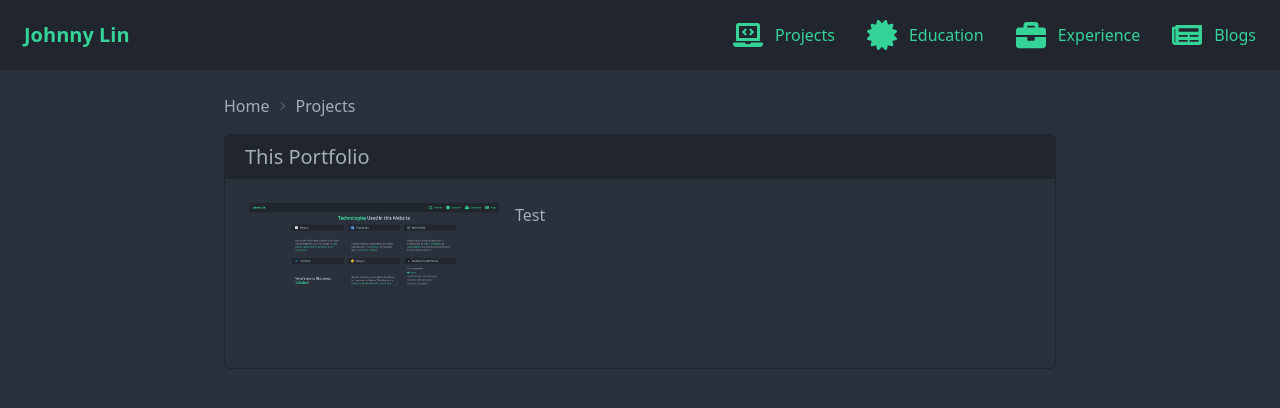
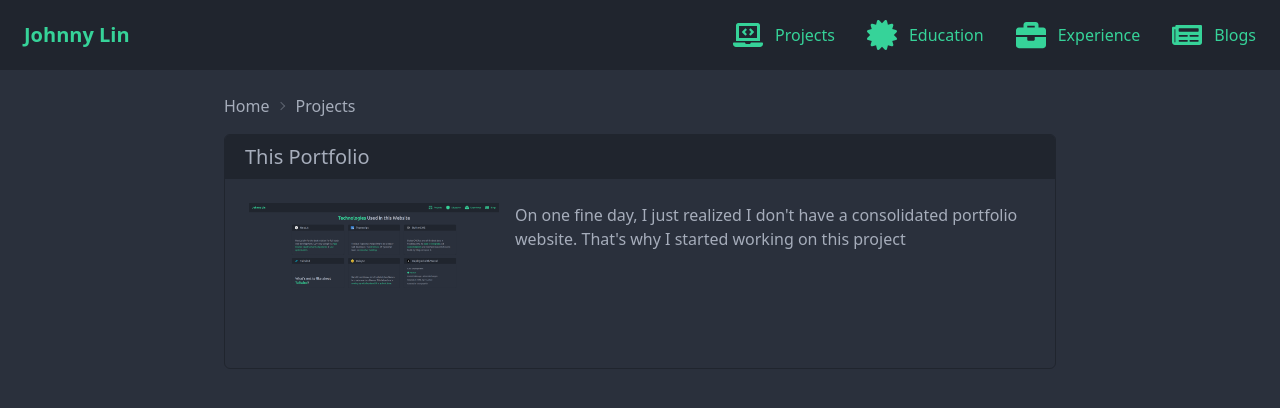
Before and after one commit to darkliyznyanlin910/knl-portfolio, a Next.js app: page /portfolio/projects in a window 1280 px wide. Shown: the top 408 px of the page. Built offline with nearby package versions, Linux system fonts and the light colour scheme.

Commit message:
added vercel analytics

```diff
--- a/package.json
+++ b/package.json
@@ -13,6 +13,7 @@
     "@types/node": "18.15.11",
     "@types/react": "18.0.33",
     "@types/react-dom": "18.0.11",
+    "@vercel/analytics": "^0.1.11",
     "buttercms": "^1.2.10",
     "daisyui": "^2.51.5",
     "date-fns": "^2.29.3",
--- a/src/app/layout.tsx
+++ b/src/app/layout.tsx
@@ -1,4 +1,5 @@
 import "../globals.css";
+import { Analytics } from "@vercel/analytics/react";
 
 export const metadata = {
   title: "Johnny Lin",
@@ -13,6 +14,7 @@ export default function RootLayout({
   return (
     <html lang="en" data-theme="dark">
       <body>{children}</body>
+      <Analytics />
     </html>
   );
 }
--- a/src/app/portfolio/projects/page.tsx
+++ b/src/app/portfolio/projects/page.tsx
@@ -25,7 +25,10 @@ export default function Projects() {
           title={"This Portfolio"}
           link={"https://github.com/darkliyznyanlin910/knl-portfolio"}
         >
-          <div>Test</div>
+          <div>
+            On one fine day, I just realized I don{"'"}t have a consolidated
+            portfolio website. That's why I started working on this project
+          </div>
         </ProjectCard>
       </div>
     </div>
```
Also changed, not shown: 1 other file (tests, documents, lock files or other folders).
